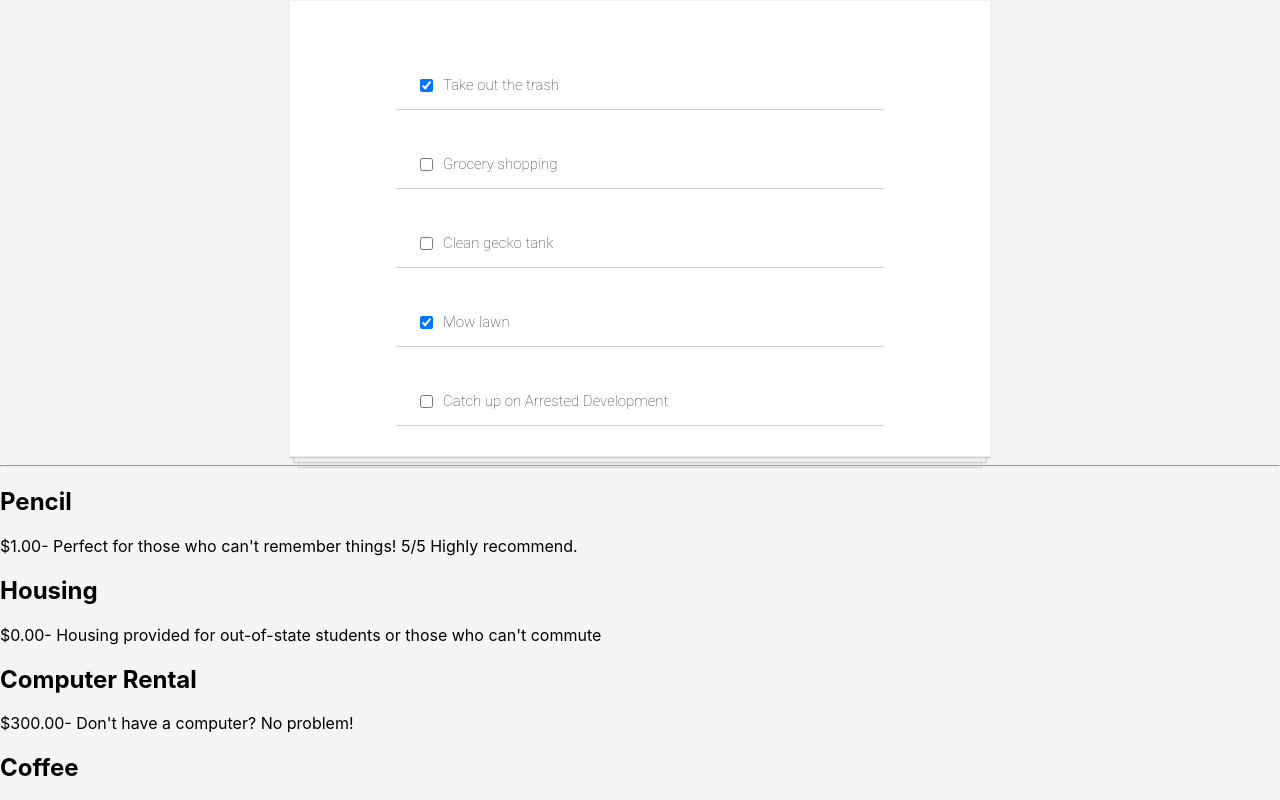
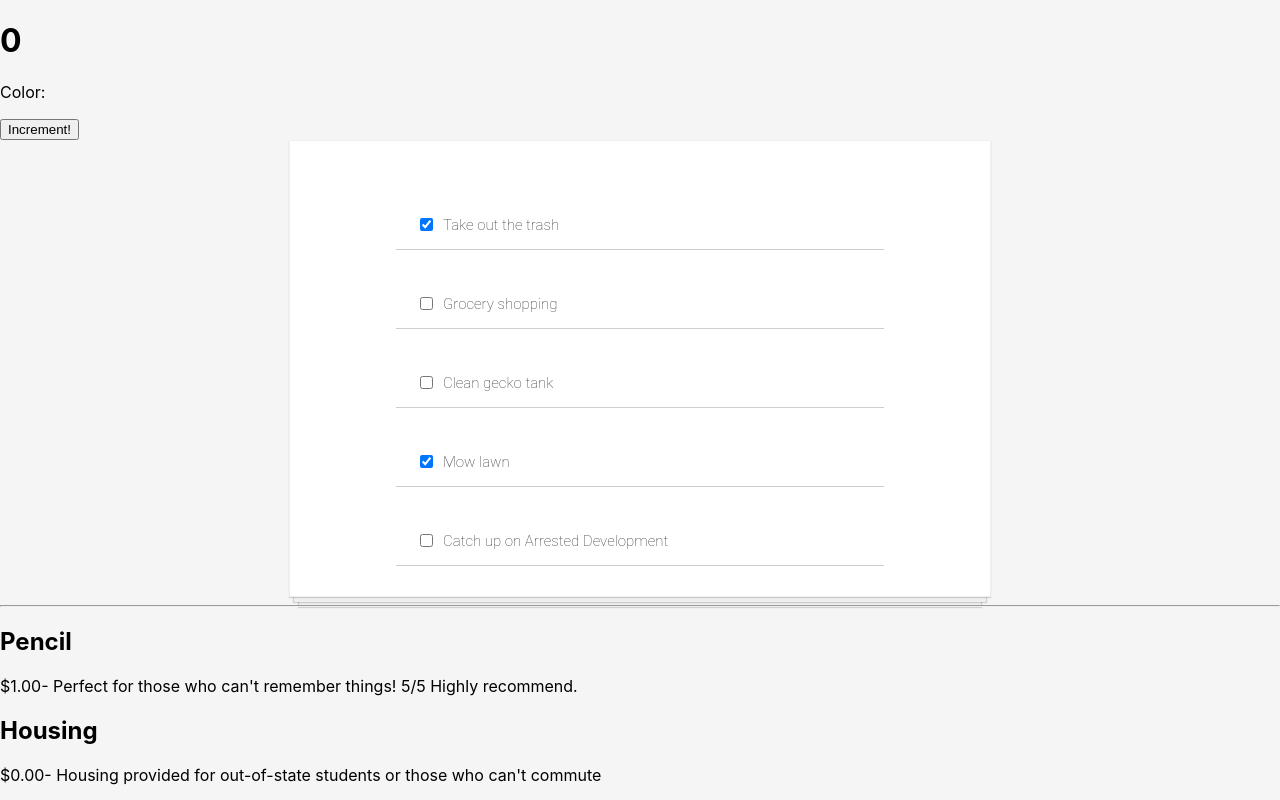
Before and after one commit to JK117/React-Todo, a React (Create React App) app: page / in a window 1280 px wide. Shown: the top 800 px of the page. Built offline with nearby package versions, Linux system fonts and the light colour scheme.

Commit message:
Test life circle methods with count funciton.

```diff
--- a/package.json
+++ b/package.json
@@ -6,6 +6,7 @@
     "@testing-library/jest-dom": "^5.11.9",
     "@testing-library/react": "^11.2.5",
     "@testing-library/user-event": "^12.8.1",
+    "randomcolor": "^0.6.2",
     "react": "^17.0.1",
     "react-dom": "^17.0.1",
     "react-scripts": "4.0.3",
--- a/src/App.js
+++ b/src/App.js
@@ -1,4 +1,5 @@
 import React, { Component } from "react"
+import randomcolor from "randomcolor"
 
 import './App.css'
 
@@ -22,9 +23,12 @@ class App extends Component {
     constructor(props) {
         super()
         this.state = {
-            todos: todosData
+            todos: todosData,
+            count: 0,
+            color: ""
         }
         this.handleChange = this.handleChange.bind(this)
+        this.increment = this.increment.bind(this)
     }
 
     handleChange (id) {
@@ -45,6 +49,27 @@ class App extends Component {
         })
     }
 
+    increment() {
+        this.setState(prevState => {
+            return {
+                count: prevState.count + 1,
+                // color: randomcolor()
+            }
+        })
+    }
+
+    componentDidMount() {
+        console.log("Mounted")
+    }
+
+    componentDidUpdate(prevProps, prevStates) {
+        if (prevStates.count !== this.state.count) {
+            const newColor = randomcolor()
+            this.setState({color: newColor})
+            console.log(`Updated. New color ${newColor} created.`)
+        }
+    }
+
     render() {
         const jokesComponents = jokesData.map(item => <Joke key={item.id} question={item.question} answer={item.punchLine} />)
         const productComponents = productData.map(item => <Product key={item.id} product={item} />)
@@ -54,8 +79,18 @@ class App extends Component {
             handleChange={this.handleChange}
         />)
 
+        console.log("Rendered")
+        console.log(this.state.color)
+
         return (
             <div>
+                <div className="increment">
+                    <h1 style={{color: this.state.color}}>{this.state.count}</h1>
+                    <p>Color: {this.state.color}</p>
+                    <button onClick={this.increment}>
+                        Increment!
+                    </button>
+                </div>
                 <div className="todo-list">
                     {todoComponents}
                 </div>
```
Also changed, not shown: 1 other file (tests, documents, lock files or other folders).
